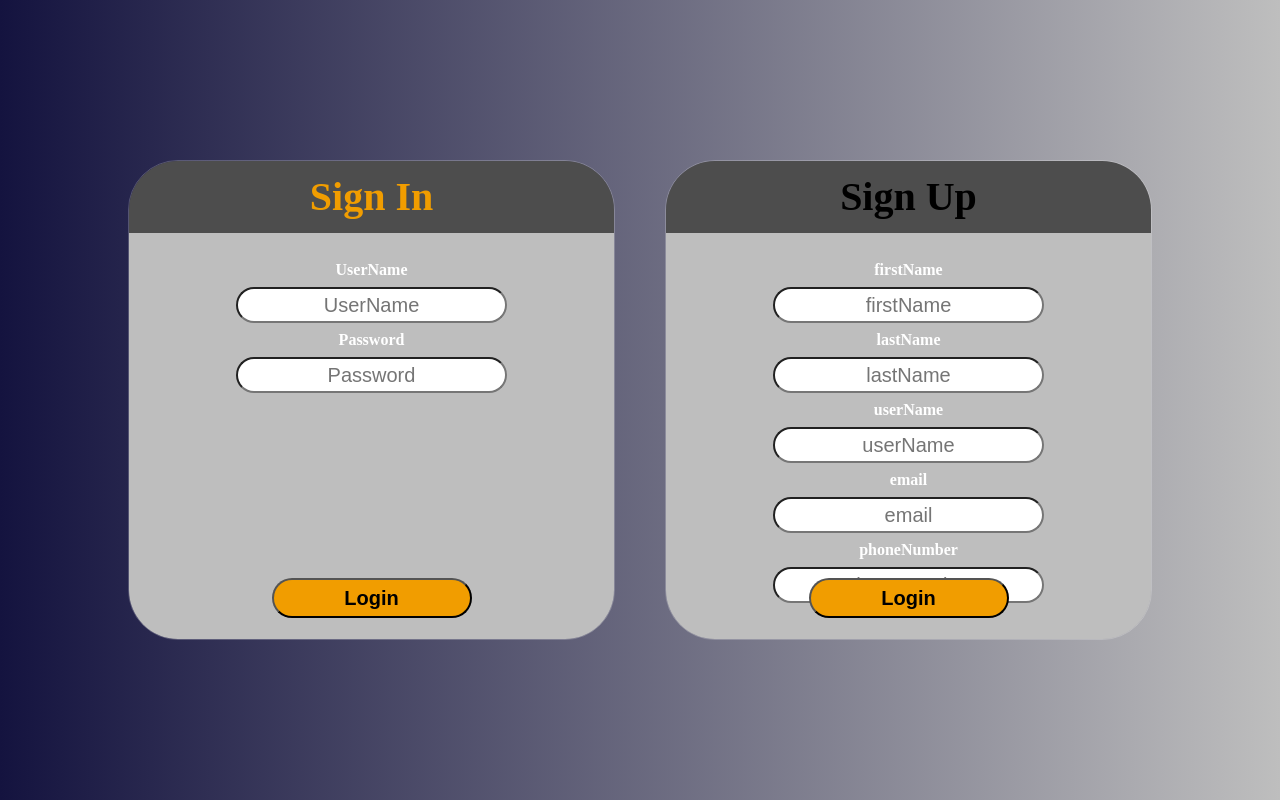
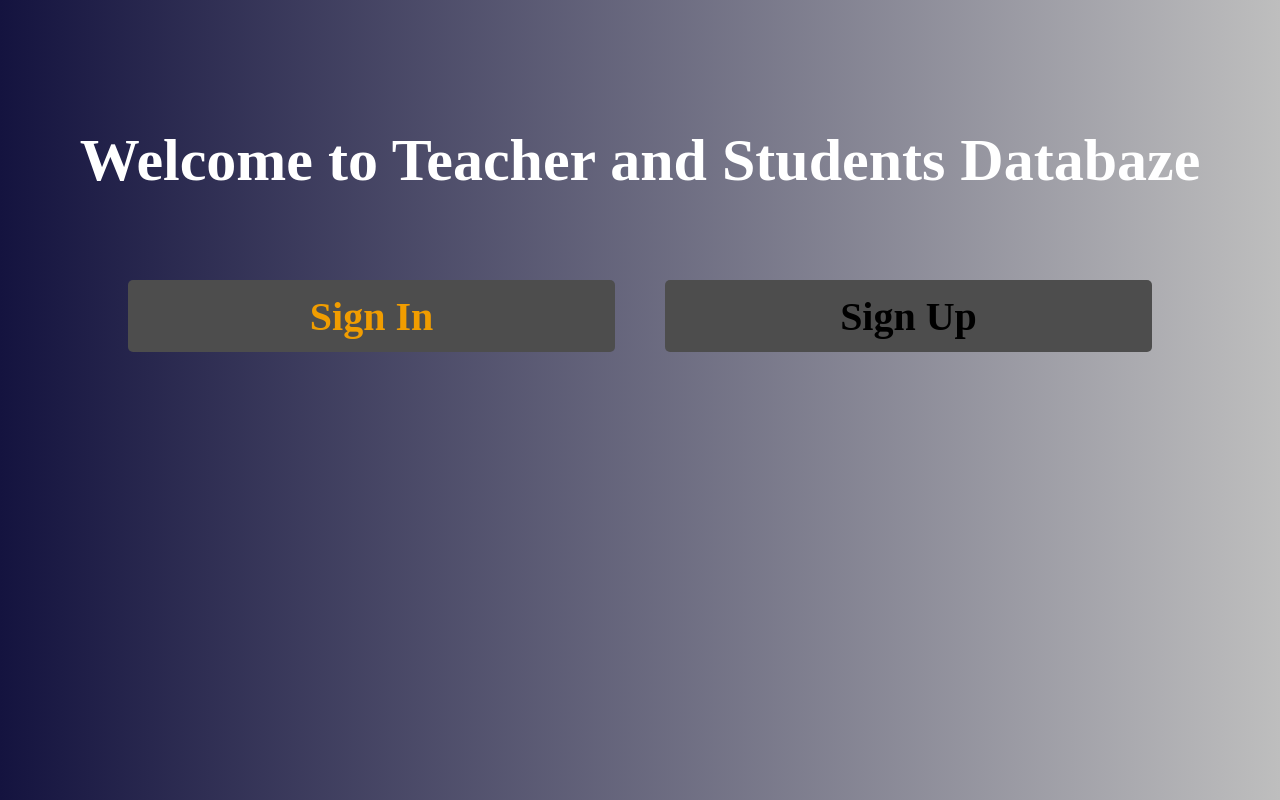
Before and after one commit to Polarfoxxx/react_ts_student_teacher_api, a React (Create React App) app: page /LoginPage in a window 1280 px wide. Built offline with nearby package versions, Linux system fonts and the light colour scheme; sample sign-in values are in the browser's storage.

Commit message:
create_form_in_teacher

```diff
--- a/src/module/CreateTeacher/Component/CreateTeacher.Route.tsx
+++ b/src/module/CreateTeacher/Component/CreateTeacher.Route.tsx
@@ -1,14 +1,78 @@
+import { useState } from "react"
+
+type typeNewStudents = {
+    name: string,
+    classe: string
+}[]
 
 
 function CreateTeacher(): JSX.Element {
+    const [inputFields, setInputFields] = useState<typeNewStudents>([
+        { name: '', classe: '' }
+    ])
+    const [ allStudents, setAllStudents] = useState<typeNewStudents>([])
+
+    const handleSabmit = () => {
+        setAllStudents(inputFields)
+    }
+
+    const addFields = () => {
+        let newfield = { name: '', classe: '' }
+        setInputFields([...inputFields, newfield])
+    }
+
+    const handleFormChange = (index : number, event : React.FormEvent<HTMLInputElement>) => {
+        let data : any = [...inputFields];
+        data[index][event.currentTarget.name] = event.currentTarget.value;
+        setInputFields(data)
+    }
+
 
 
     return (
         <div className="CreateTeacher">
-           <h1>CreateTeacher</h1>
-
+            <div className="createTeacherHeader">
+                <h1>Create new Teacher</h1>
+            </div>
+            <div className="createTeacherContent">
+                <div className="createTeacherSub">
+                    <form action="submit">
+                        <div>
+                            <input type="text" />
+                            <div>
+                                <input type="text" />
+                            </div>
+                        </div>
+                    </form>
+                </div>
+                <div className="createStudentsSub">
+                    <form>
+                        <form>
+                            {inputFields.map((input : any , index : number) => {
+                                return (
+                                    <div key={index}>
+                                        <input
+                                            name='name'
+                                            placeholder='Name'
+                                            onChange={event => handleFormChange(index, event )}
+                                        />
+                                        <input
+                                            name='classe'
+                                            placeholder='classe'
+                                            onChange={event => handleFormChange(index, event )}
+                                        />
+                                    </div>
+                                )
+                            })}
+                        </form>
+                    </form>
+                </div>
+            </div>
+            <button onClick={addFields}>Add More..</button>
+            <button onClick={handleSabmit}>creaste..</button>
         </div>
     )
+
 }
 
 export default CreateTeacher
--- a/src/module/Log/Component/LoginPage.tsx
+++ b/src/module/Log/Component/LoginPage.tsx
@@ -6,6 +6,10 @@ function LoginPage(): JSX.Element {
 
         return (
                 <div className="LoginPage">
+                        <div className="logPageHeader">
+                        <h1>Welcome to Teacher and Students Databaze</h1>
+
+                        </div>
                         <div className="loginPageContext">
                                 <div className="signInComponent">
                                         <div className="signHeader SignIN">
--- a/src/module/Log/style/LoginPage.style.css
+++ b/src/module/Log/style/LoginPage.style.css
@@ -4,6 +4,17 @@
     display: flex;
     align-items: center;
     justify-content: center;
+    flex-direction: column;
+}
+.LoginPage .logPageHeader{
+    width: 100%;
+    height: 30%;
+    display: flex;
+    align-items: center;
+    justify-content: center;
+    font-size: 30Px;
+    color: white
+
 }
 
 .LoginPage .loginPageContext{
@@ -21,10 +32,7 @@
     flex-direction: column;
     justify-content: start;
     align-items: center;
-    border: 1px solid rgba(255, 255, 255, 0.219);
-    border-radius: 50px;
     overflow: hidden;
-
 }
 .LoginPage .loginPageContext > div .signHeader{
     color: rgb(0, 0, 0);
@@ -35,6 +43,9 @@
     align-items: center;
     justify-content: center;
     font-size: 20px;
+    border-radius: 5px;
+    z-index: 3;
+
 }
 .LoginPage .loginPageContext > div .signHeader.SignIN{
     color: var(--orangeColor);
@@ -42,8 +53,19 @@
 
 .LoginPage .loginPageContext > div .signFormBox{
     width: 100%;
-    height: 85%;
+    height: 0%;
     display: flex;
     align-items: start;
     justify-content: center;
+    transition: 1s;
+    overflow: hidden;
+    position: relative;
+    bottom: 10px;
 }
+.LoginPage .loginPageContext > div .signFormBox:hover{
+    height: 85%;
+
+}
+.LoginPage .loginPageContext > div .signHeader:hover ~ .signFormBox{
+    height: 85%;
+}
--- a/src/module/Sign_In/style/SignIn.style.css
+++ b/src/module/Sign_In/style/SignIn.style.css
@@ -6,7 +6,9 @@
     justify-content: center;
     flex-direction: column;
     background-color: var(--silverContext);
+
 }
+
 .SignInBlock .formBox{
     width: 80%;
     height: 80%;
--- a/src/module/Sign_Up/Component/SignUp.tsx
+++ b/src/module/Sign_Up/Component/SignUp.tsx
@@ -43,7 +43,7 @@ function SignUp(): JSX.Element {
                 </form>
             </div>
             <div className="buttonBox">
-                <button>Login</button>
+                <button>Create</button>
             </div>
         </div>
     )
--- a/src/module/Students/Component/Students.tsx
+++ b/src/module/Students/Component/Students.tsx
@@ -1,22 +1,24 @@
 import { Link } from "react-router-dom"
 import { Outlet } from "react-router-dom"
+import "../../Teacher/style/Teacher.style.css"
 
 function Students(): JSX.Element {
-    return(
-        <div className="Students">
-            <div className="Context">
-            <div className='toogle-link-container'>
-                <div className="link-block">
-                    < Link className="link " to="/Students/CreateStudents">CreateStudents</Link>
-                    < Link className="link " to="/Students/StudentsALL">StudentsALL</Link>
-                    < Link className="link " to="/Students/UpdateStudents">UpdateStudents</Link>
-                    <Outlet/>
+    return (
+        <div className="Teacher">
+            <div className='teacherContext-link-container'>
+                <div className="teacherlink-block">
+                    < Link className="Tlink " to="/Students/CreateStudents">CreateStudents</Link>
+                    < Link className="Tlink " to="/Students/StudentsALL">StudentsALL</Link>
+                    < Link className="Tlink " to="/Students/UpdateStudents">UpdateStudents</Link>
+
                 </div>
             </div>
-        </div>
+            <div className="contentRoute">
+                <Outlet />
+            </div>
         </div>
     )
 }
 
 
- export default Students
+export default Students
--- a/src/module/Teacher/Component/Teacher.tsx
+++ b/src/module/Teacher/Component/Teacher.tsx
@@ -11,8 +11,10 @@ function Teacher(): JSX.Element {
                     < Link className="Tlink " to="/Teacher/TeacherALL">Teacher</Link>
                     < Link className="Tlink " to="/Teacher/TeachersByID">Teachers by ID</Link>
                     < Link className="Tlink " to="/Teacher/UpdateTeacher">Update teacher</Link>
+                </div>
+            </div>
+            <div className="contentRoute">
                 <Outlet />
-                </div>
             </div>
 
         </div>
--- a/src/module/Teacher/style/Teacher.style.css
+++ b/src/module/Teacher/style/Teacher.style.css
@@ -16,7 +16,7 @@
     width: 100%;
     display: flex;
     flex-direction: row;
-    background-image: linear-gradient(to right, rgba(216, 216, 216, 0.295), transparent 50%);
+    background-image: linear-gradient(to right, rgba(216, 216, 216, 0.171), transparent 50%);
 }
 .Teacher .teacherContext-link-container .teacherlink-block .Tlink{
     width: 200px;
@@ -29,7 +29,14 @@
     color: rgb(2, 2, 2);
     transition: 0.3s;
 }
-
 .Teacher .teacherContext-link-container .teacherlink-block .Tlink:hover{
     color: white;
 }
+.Teacher .contentRoute{
+    width: 100%;
+    height: 100%;
+    display: flex;
+    align-items: center;
+    justify-content: center;
+
+}
```
Also changed, not shown: public/img/techerman.png (added). Lines whose indentation alone changed are shown as unchanged.
